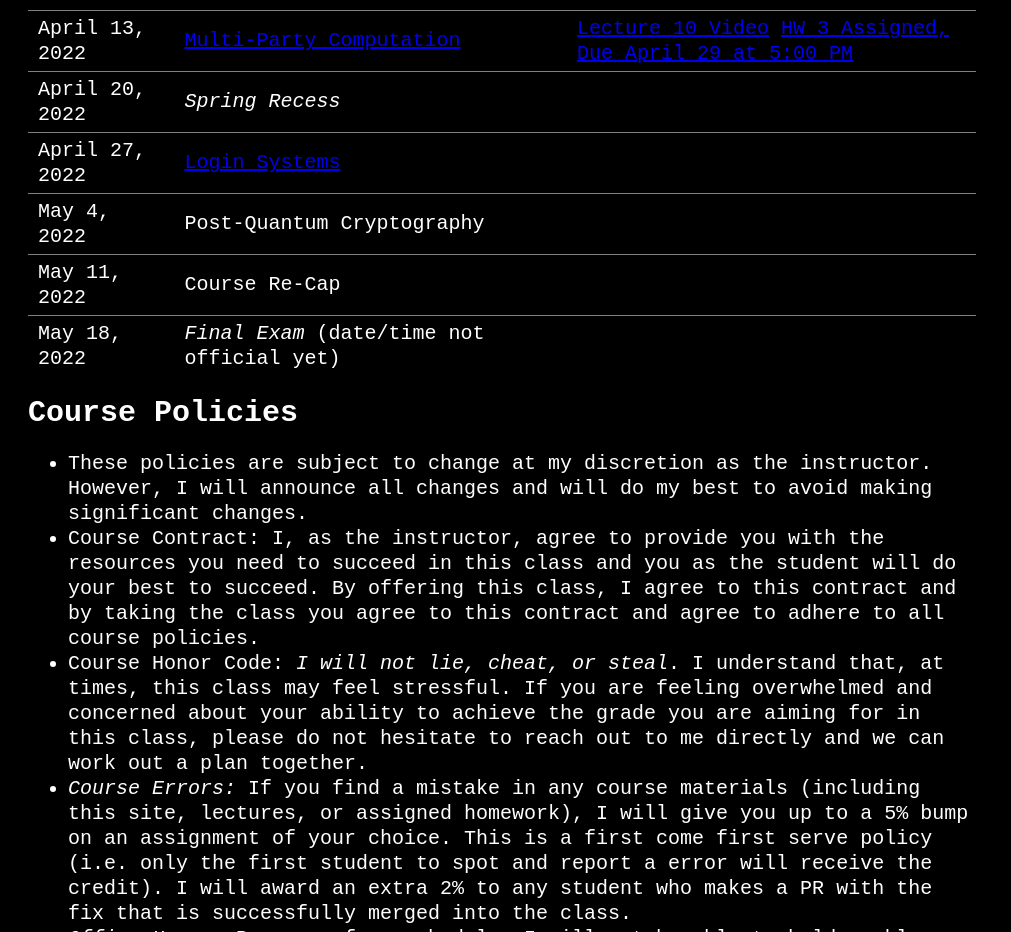
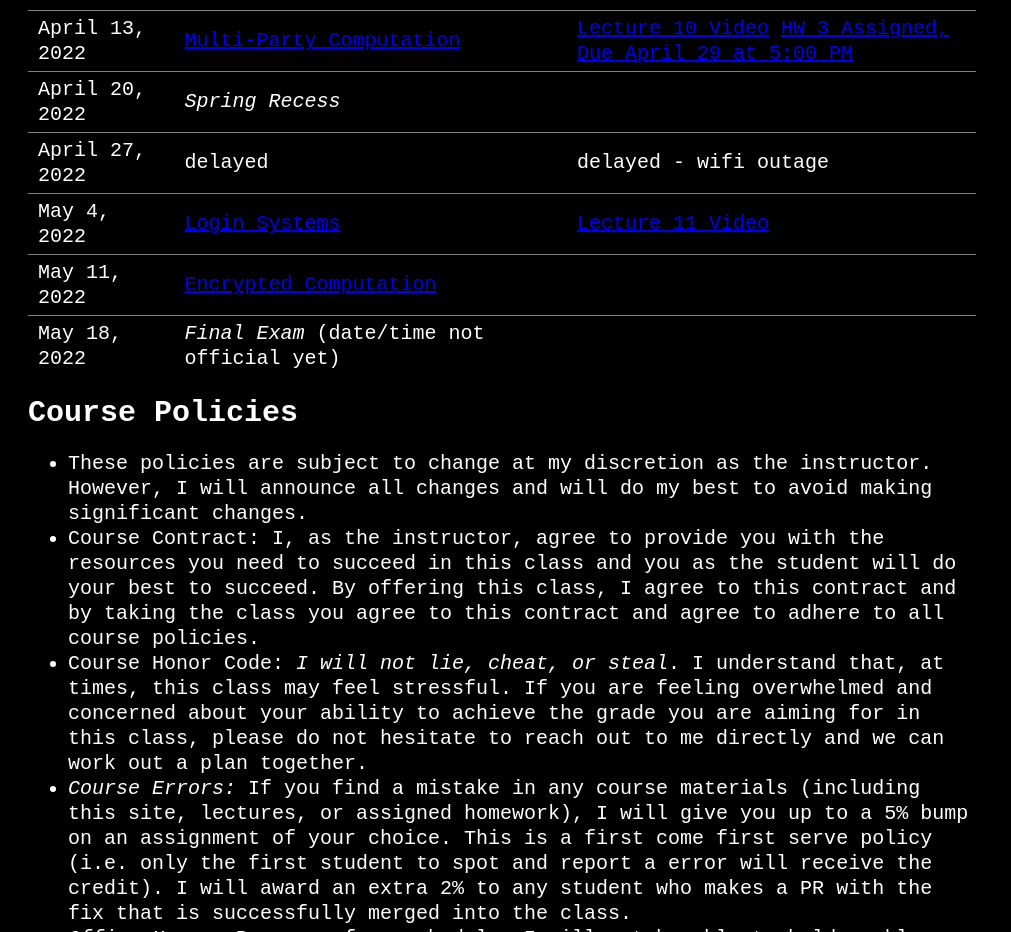
Before and after one commit to rohitmusti/intro-to-crypto, a plain HTML site: page index.html in a window 1280 px wide. Shown: the part 1460-2392 px from the top of the page, without its empty margins (0-1011 px from the left). Drawn offline with Linux system fonts and the light colour scheme.

Commit message:
new lecture uploaded

```diff
--- a/index.html
+++ b/index.html
@@ -260,22 +260,31 @@
         </tr>
         <tr>
           <td>April 27, 2022</td>
+          <td>delayed</td>
+          <td>delayed - wifi outage</td>
+        </tr>
+        <tr>
+          <td>May 4, 2022</td>
           <td>
             <a
               href="https://rohitmusti.github.io/intro-to-crypto/lectures/login-systems/login-systems.pdf"
               >Login Systems</a
             >
           </td>
-          <td></td>
-        </tr>
-        <tr>
-          <td>May 4, 2022</td>
-          <td>Post-Quantum Cryptography</td>
-          <td></td>
+          <td>
+            <a href="https://www.youtube.com/watch?v=HsbuHu3MHAg"
+              >Lecture 11 Video</a
+            >
+          </td>
         </tr>
         <tr>
           <td>May 11, 2022</td>
-          <td>Course Re-Cap</td>
+          <td>
+            <a
+              href="https://rohitmusti.github.io/intro-to-crypto/lectures/encrypted-computation/encrypted-computation.pdf"
+              >Encrypted Computation</a
+            >
+          </td>
           <td></td>
         </tr>
         <tr>
```
Also changed, not shown: 1 other file.
